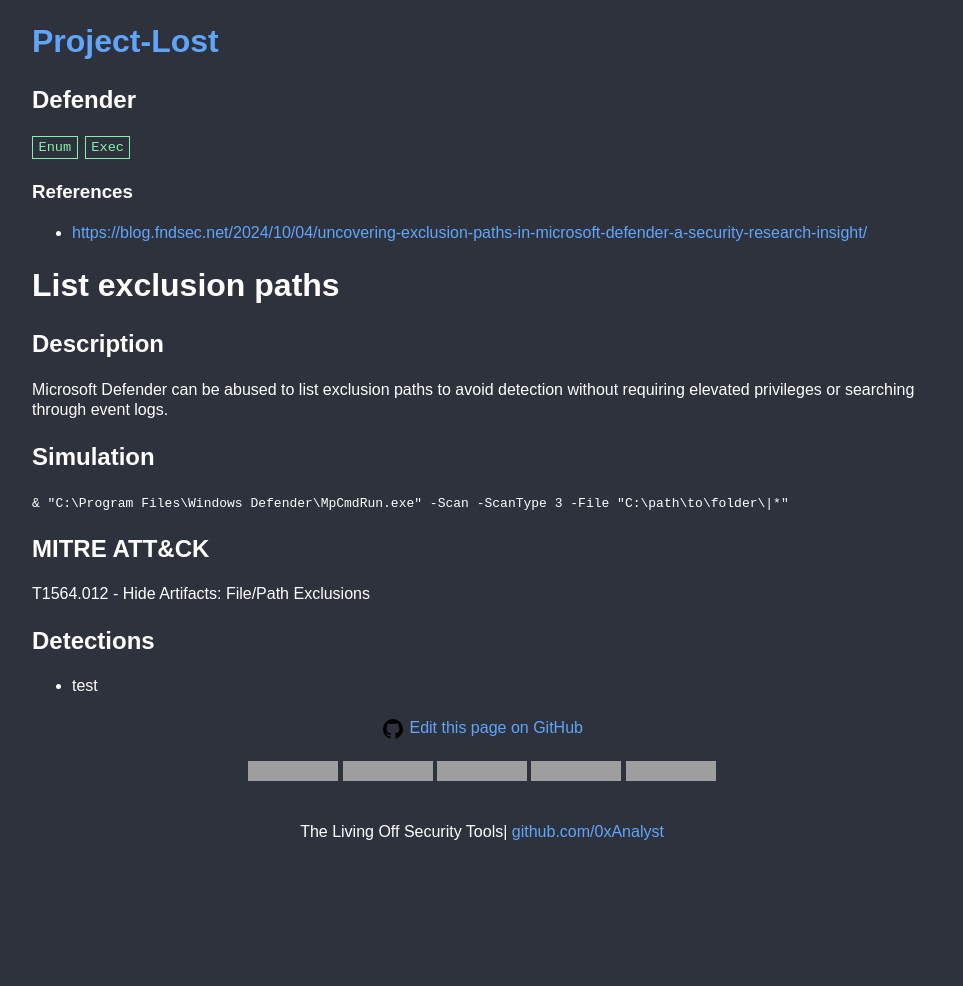
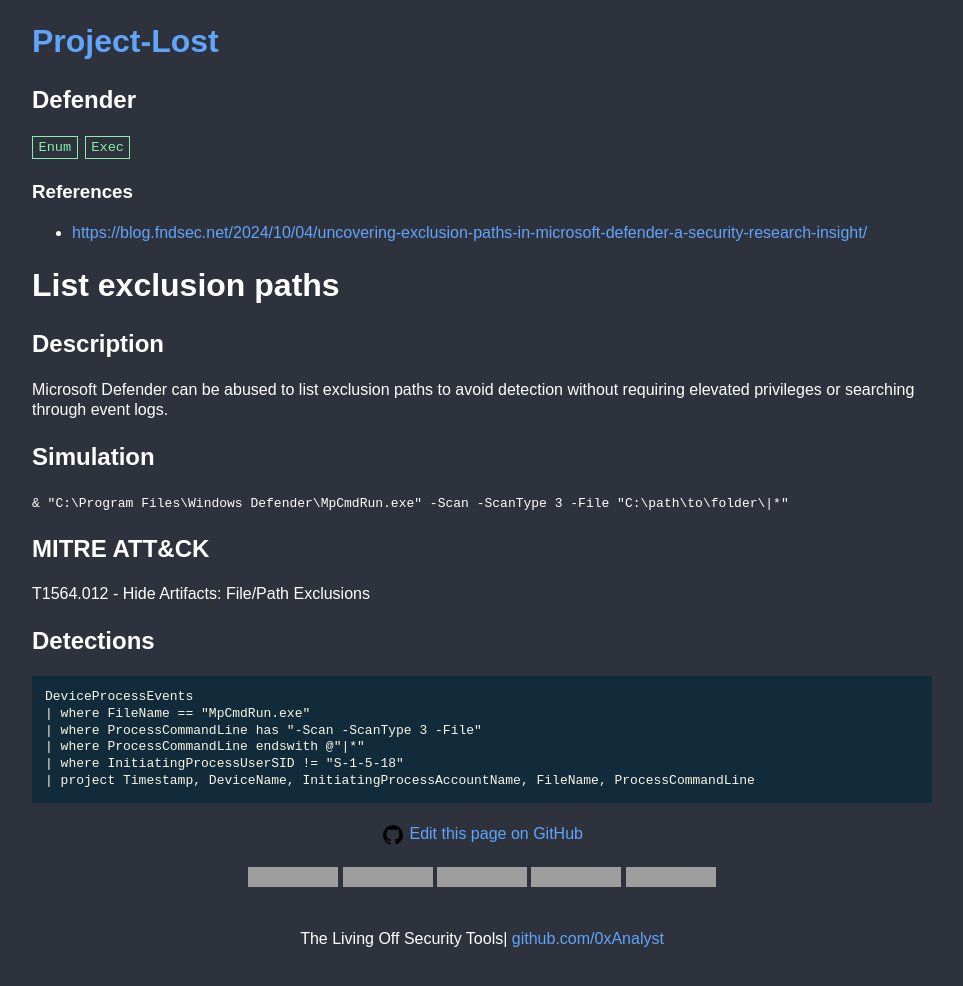
Before and after one commit to 0xAnalyst/Project-Lost, a Jekyll site: the page built from _tool/Defender.md, in a window 1280 px wide, cut to the strip 0-986 px from the top of the page. Shown: the whole strip, without its empty margins (158-1121 px from the left). Built offline with Jekyll 4.4.1, drawn with Linux system fonts in a browser that asks for light colours; before the commit the page ends 900 px from its top, so only the background shows below that; grey boxes are pictures that could not be loaded.

Commit message:
adding detection for defender

````diff
--- a/_tool/Defender.md
+++ b/_tool/Defender.md
@@ -22,4 +20,11 @@
 T1564.012 - Hide Artifacts: File/Path Exclusions
 
 ## Detections
-- test
+```
+DeviceProcessEvents
+| where FileName == "MpCmdRun.exe"
+| where ProcessCommandLine has "-Scan -ScanType 3 -File"
+| where ProcessCommandLine endswith @"|*"
+| where InitiatingProcessUserSID != "S-1-5-18"
+| project Timestamp, DeviceName, InitiatingProcessAccountName, FileName, ProcessCommandLine
+```
````
Also changed, not shown: other parts of _tool/Defender.md (+0 -2 lines).
